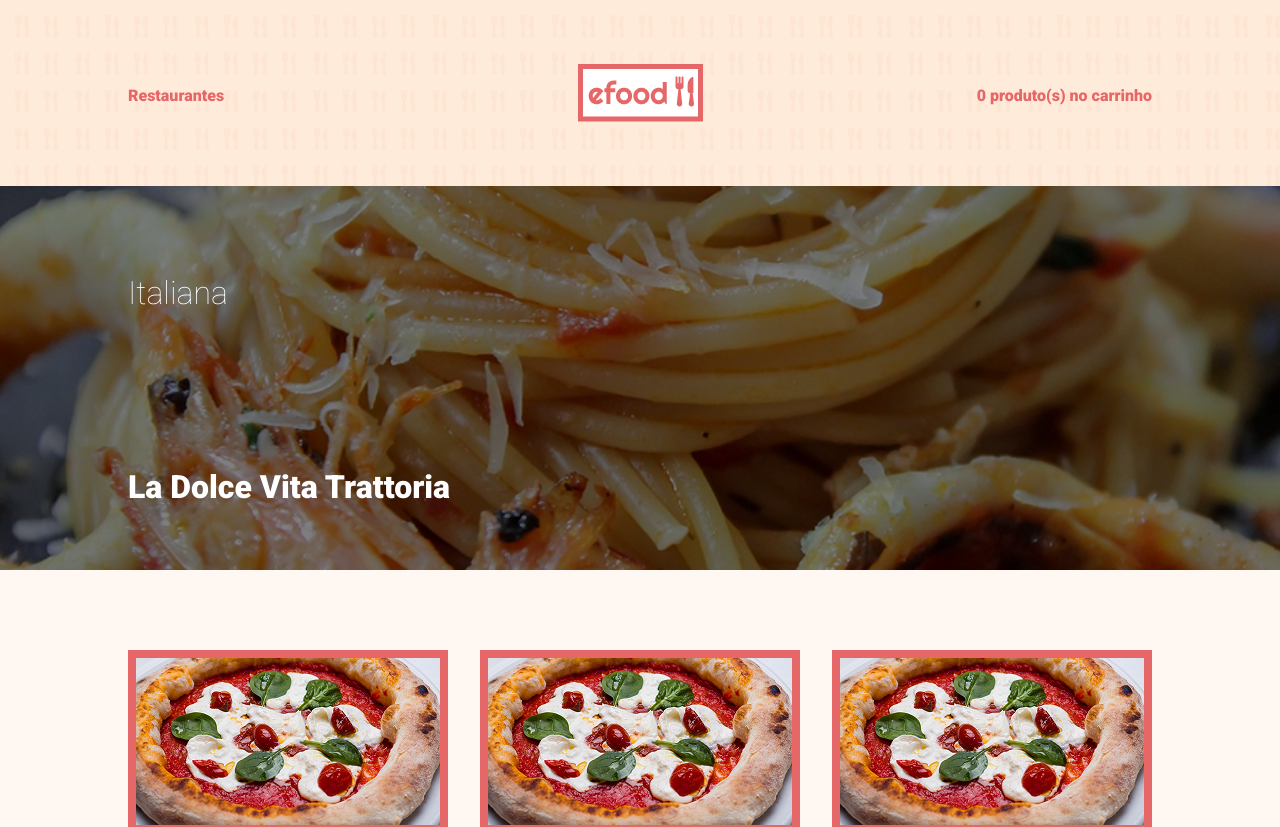
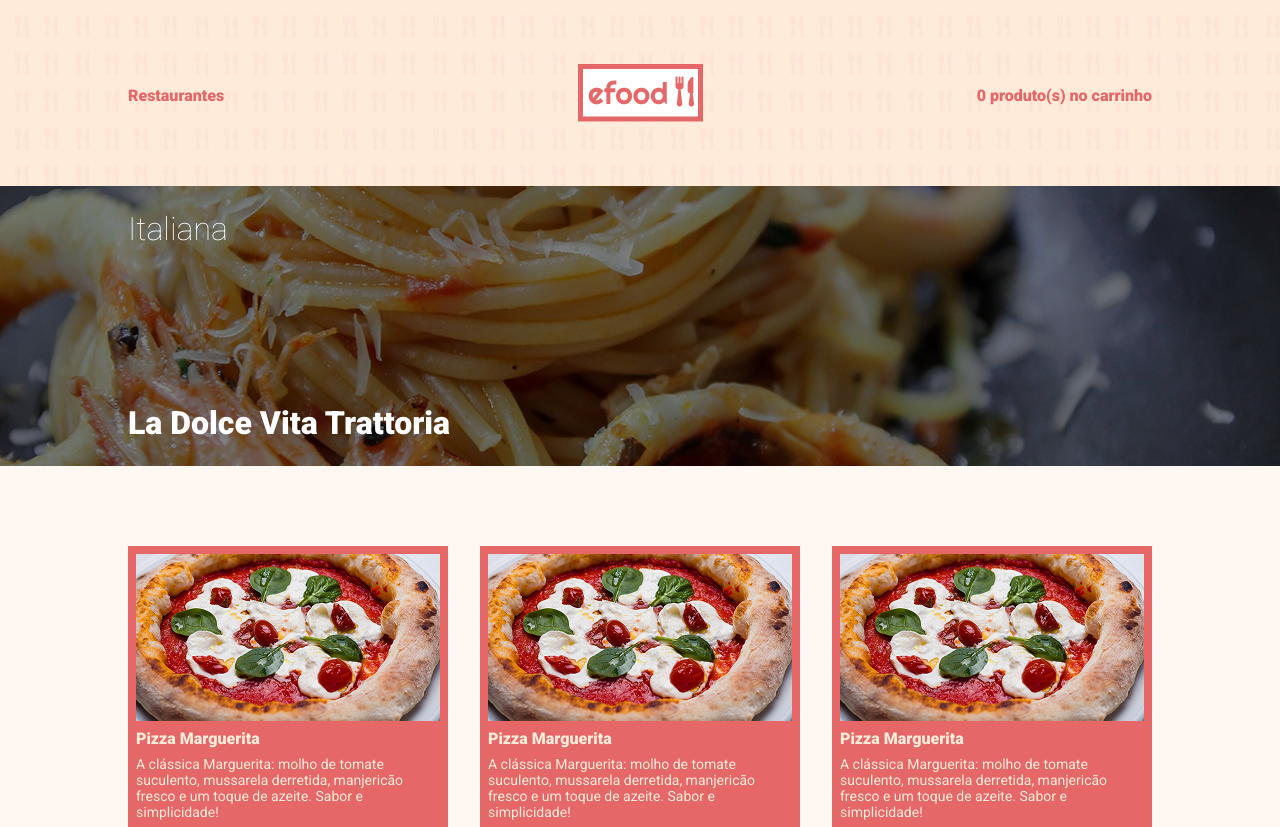
Before and after one commit to AsrielDreemurrGM/EFood_Restaurant, a React (Create React App) app: page /profile in a window 1280 px wide. Shown: the top 827 px of the page. Built offline with nearby package versions, Linux system fonts and the light colour scheme.

Commit message:
Adjusted Hero Height

```diff
--- a/src/components/Hero/styles.ts
+++ b/src/components/Hero/styles.ts
@@ -2,10 +2,12 @@ import styled from 'styled-components';
 
 import { BackgroundImage, colors } from '../../styles/styles';
 
-export const HeroImage = styled(BackgroundImage)``;
+export const HeroImage = styled(BackgroundImage)`
+  padding-top: 24px;
+  height: 280px;
+`;
 
 export const Wrapper = styled.div`
-  padding-top: 24px;
   padding-bottom: 32px;
   display: flex;
   flex-direction: column;
```
